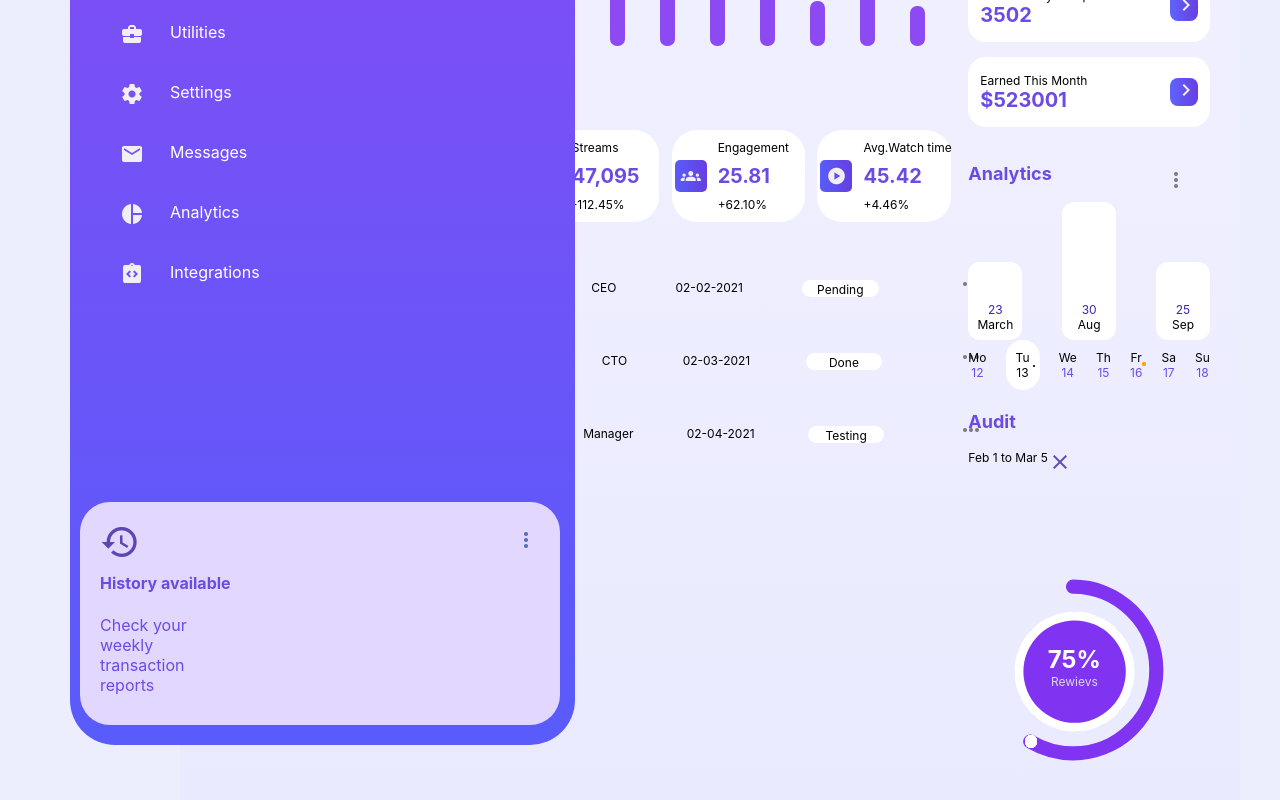
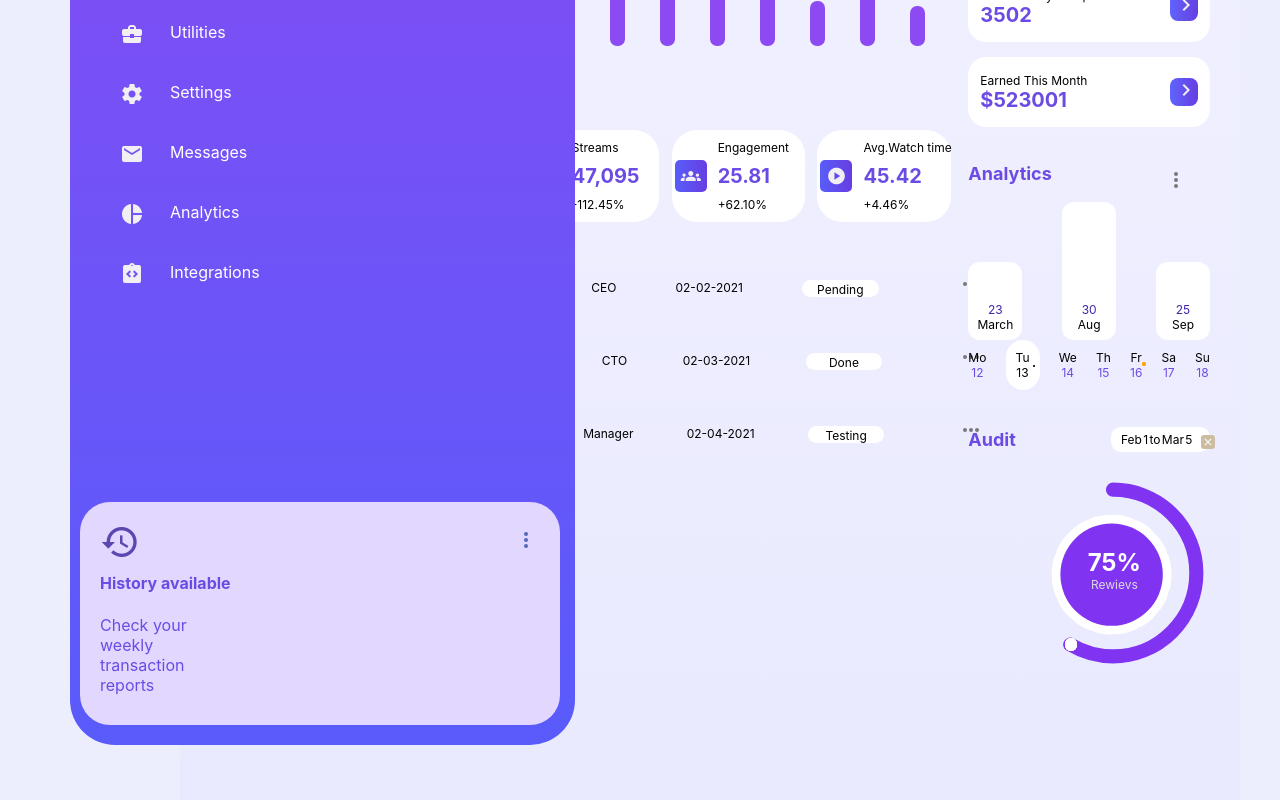
Before and after one commit to kbrzdem/finance-dashboard, a React (Create React App) app: page / in a window 1280 px wide. Shown: the part 522-1322 px from the top of the page. Built offline with nearby package versions, Linux system fonts and the light colour scheme.

Commit message:
audit style verildi ve reviews konumu düzeltildi

```diff
--- a/src/App.css
+++ b/src/App.css
@@ -601,6 +601,35 @@ main {
   padding-left: 28px;
 }
 
+.audit {
+  -webkit-box-align: center;
+      -ms-flex-align: center;
+          align-items: center;
+  display: -webkit-box;
+  display: -ms-flexbox;
+  display: flex;
+  -webkit-box-pack: justify;
+      -ms-flex-pack: justify;
+          justify-content: space-between;
+  margin-top: 21px;
+}
+
+.audit__title {
+  margin: 0;
+  text-align: center;
+}
+
+.audit__text {
+  background: var(--c-white);
+  border-radius: 10px;
+  font-size: var(--f-xssize);
+  padding: 5px 0px 5px 10px;
+  position: relative;
+  text-align: left;
+  width: 41%;
+  word-spacing: -2px;
+}
+
 .material-icons {
   color: #331797c0;
   position: absolute;
@@ -650,6 +679,16 @@ main {
 .material-icons--navcard {
   font-size: 40px;
   top: 20px;
+}
+
+.material-icons--audit {
+  color: var(--c-white);
+  background: #ccbda1;
+  border-radius: 3px;
+  font-size: 12px;
+  left: 90px;
+  padding: 1px;
+  top: 8px;
 }
 
 @media screen and (min-width: 992px) {
@@ -775,7 +814,8 @@ main {
 }
 
 .percent {
-  margin-top: 110px;
+  margin-top: 10px;
+  margin-left: 40px;
   border-radius: 50%;
   height: 150px;
   width: 150px;
@@ -823,7 +863,7 @@ main {
   width: 200px;
   height: 200px;
   bottom: 115px;
-  left: 5px;
+  left: 42px;
 }
 
 .svgcircle .percentcircle {
--- a/src/App.scss
+++ b/src/App.scss
@@ -475,6 +475,30 @@ main {
   }
 }
 
+.audit{
+    align-items: center;
+    display: flex;
+    justify-content: space-between;
+    margin-top: 21px;
+
+    &__title{
+        margin: 0;
+        text-align: center;
+    }
+    &__text{
+        background: var(--c-white);
+        border-radius: 10px;
+        font-size: var(--f-xssize);
+        padding: 5px 0px 5px 10px;
+        position: relative;
+        text-align: left;
+        width: 41%;
+        word-spacing: -2px;
+
+
+    }
+}
+
 .material-icons {
   color: #331797c0;
   position: absolute;
@@ -513,7 +537,19 @@ main {
     font-size: 40px;
     top: 20px;
   }
+
+  &--audit{
+      color: var(--c-white);
+      background: rgb(204, 189, 161);
+      border-radius: 3px;
+      font-size: 12px;
+      left: 90px;
+      padding: 1px;
+      top:8px;
+
+  }
 }
+
 
 @media screen and(min-width:992px) {
   main {
@@ -629,8 +665,9 @@ main {
 
 }
 .percent {
-    margin-top: 110px;
-    //margin-left: 10px;
+
+    margin-top: 10px;
+    margin-left: 40px;
     border-radius: 50%;
     height: 150px;
     width: 150px;
@@ -679,7 +716,7 @@ main {
     width: 200px;
     height: 200px;
     bottom: 115px;
-    left: 5px;
+    left: 42px;
     .percentcircle {
         position: relative;
         width: 150px;
```
Also changed, not shown: 1 other file (tests, documents, lock files or other folders).
